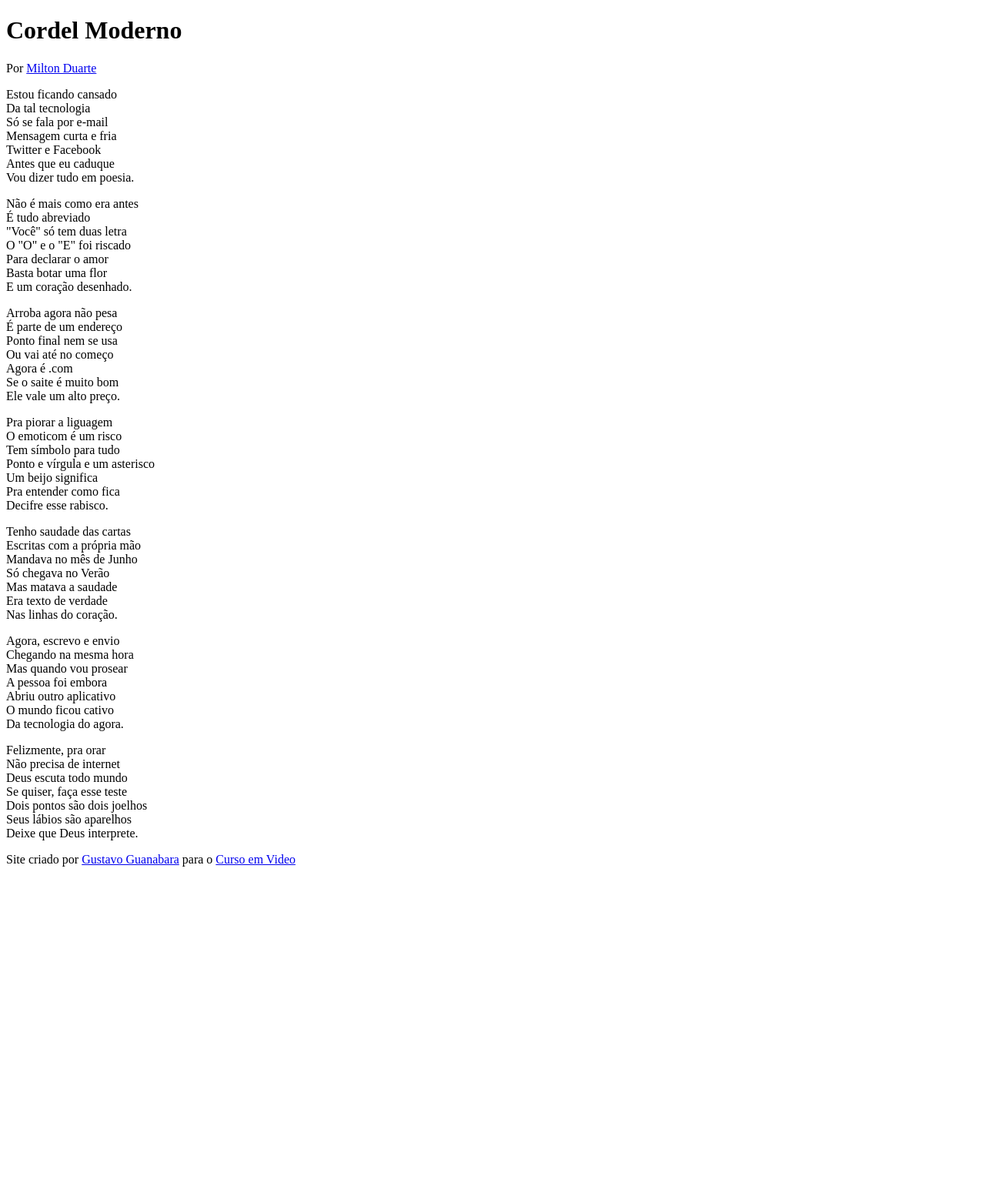
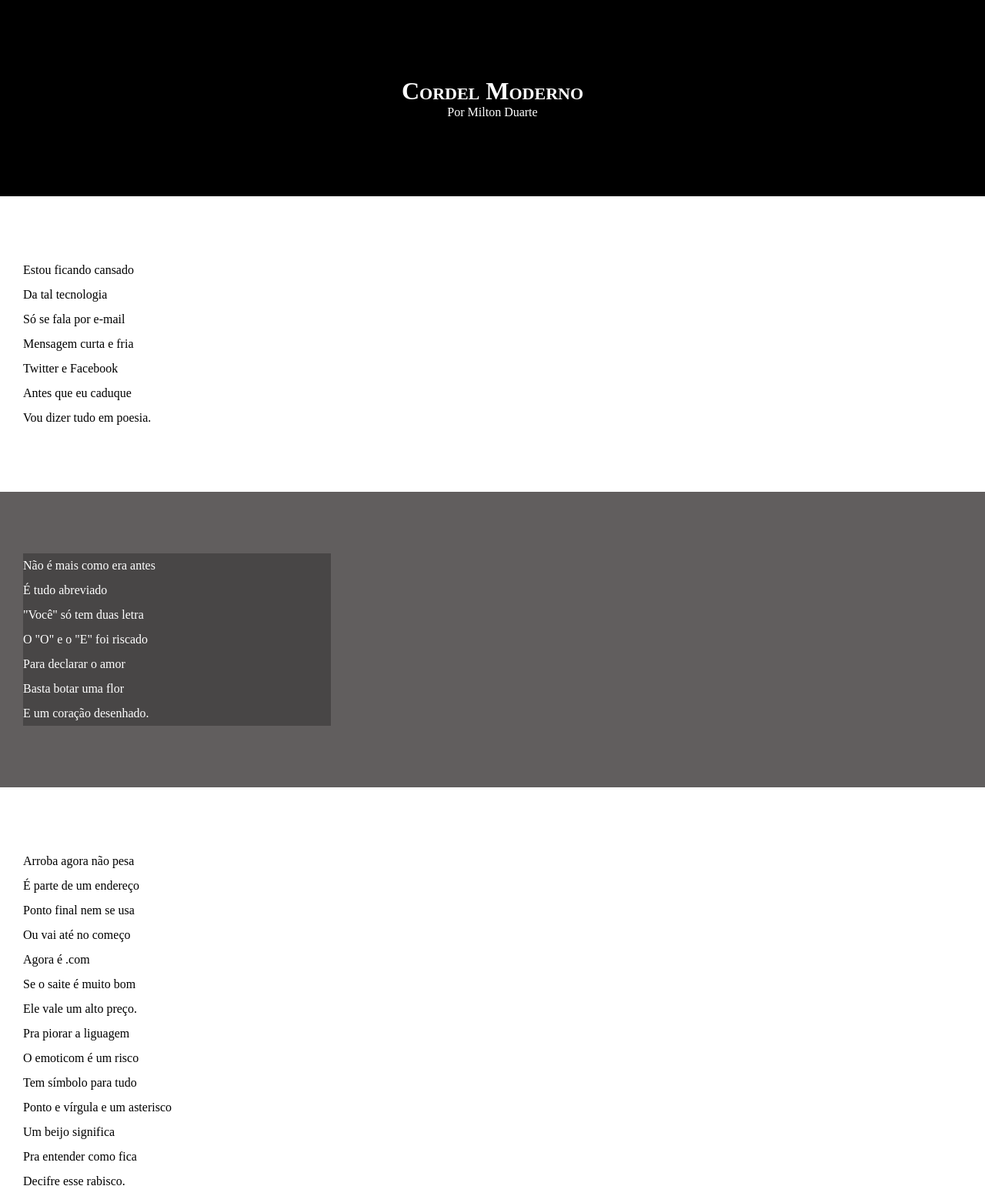
Before and after one commit to miltonlebanner/html-css, a plain HTML site: page desafios/desafio012/index.html in a window 1280 px wide. Shown: the top 1554 px of the page at 77% size. Before the commit the page ends 1134 px from the top, so only its background shows below. Drawn offline with Linux system fonts and the light colour scheme.

Commit message:
cap 20 aula 04 - ajustando css

```diff
--- a/desafios/desafio012/index.html
+++ b/desafios/desafio012/index.html
@@ -15,7 +15,7 @@
 
     </header>
 
-    <section>
+    <section class="normal">
         <p>
             Estou ficando cansado <br>
             Da tal tecnologia <br>
@@ -29,7 +29,7 @@
 
 
 
-    <section>
+    <section class="imagem">
         <p>
             Não é mais como era antes <br>
             É tudo abreviado <br>
@@ -43,7 +43,7 @@
 
 
 
-    <section>
+    <section class="normal">
         <p>
             Arroba agora não pesa <br>
             É parte de um endereço <br>
@@ -68,7 +68,7 @@
 
 
 
-    <section>
+    <section class="imagem">
         <p>
             Tenho saudade das cartas <br>
             Escritas com a própria mão <br>
@@ -82,7 +82,7 @@
 
 
 
-    <section>
+    <section class="normal">
         <p>
             Agora, escrevo e envio <br>
             Chegando na mesma hora <br>
--- a/desafios/desafio012/style.css
+++ b/desafios/desafio012/style.css
@@ -1 +1,66 @@
 @charset "UTF-8";
+
+* {
+    margin: 0px;
+    padding: 0px;
+}
+
+html, body {
+    min-height: 100vh;
+    background-color: darkgrey;
+}
+
+header {
+    background-color: black;
+    color: white;
+    text-align: center;
+
+}
+
+header > h1 {
+    padding-top: 50px;
+    font-variant: small-caps;
+
+}
+
+header > p {
+    padding-bottom: 50px;
+}
+
+header a, footer a {
+    color: white;
+    text-decoration: none;
+}
+
+header a:hover, footer a:hover {
+    text-decoration: underline;
+}
+
+section {
+    padding-top: 10vh;
+    padding-bottom: 10vh;
+    line-height: 2em;
+    padding-left: 30px;
+}
+
+section.imagem > p {
+    background-color: rgba(0, 0, 0, 0.253);
+    width: 400px;
+}
+
+.normal {
+    background-color: white;
+    color: black;
+
+}
+
+.imagem {
+    background-color: rgb(97, 94, 94);
+    color: white;
+}
+footer {
+    background-color: black;
+    color: white;
+    text-align: center;
+    padding: 10px;
+}
```
